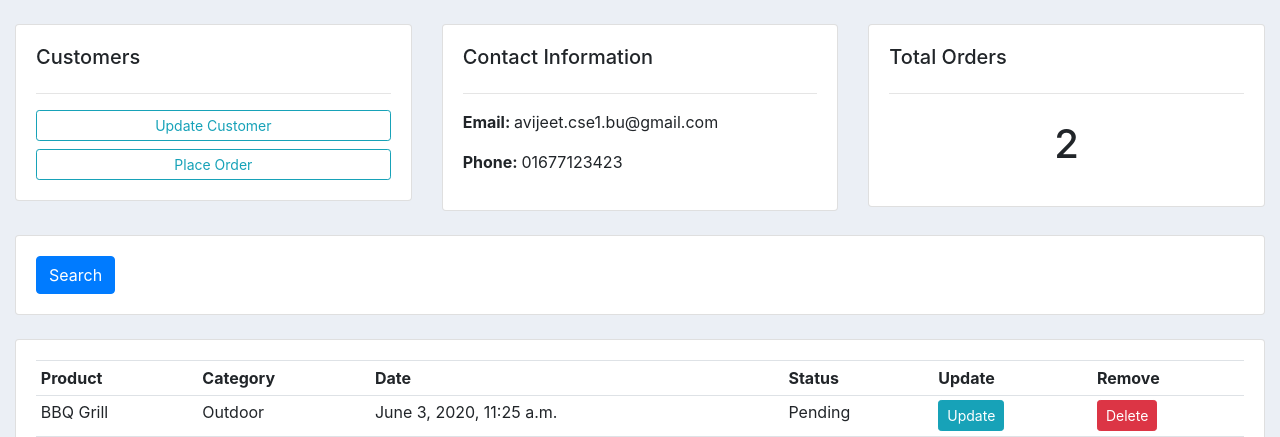
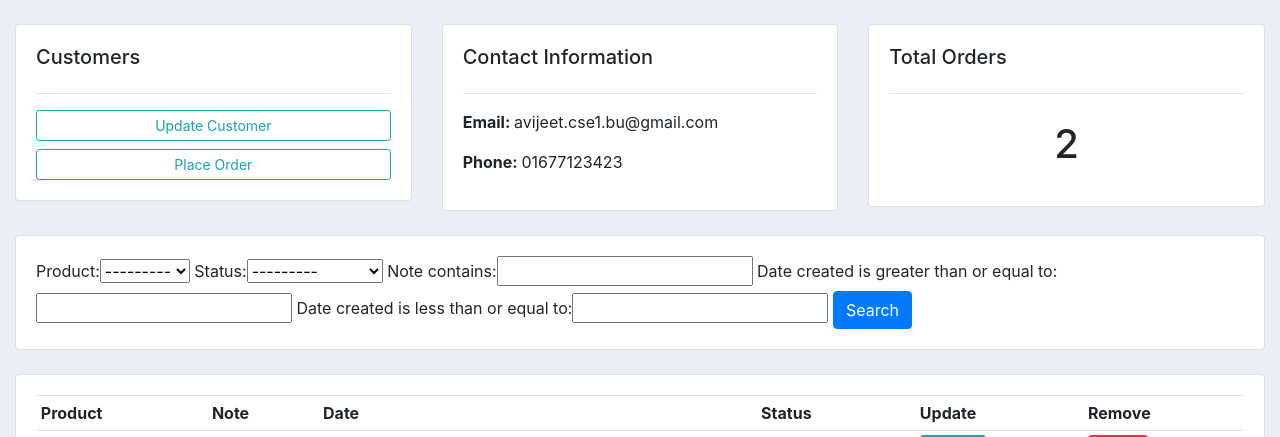
Before and after one commit to Avijeet2016/Customer-Management-Tool, a Django app: page /customer/1 in a window 1280 px wide. Shown: the part 56-493 px from the top of the page. Run offline with Django 3.2, Linux system fonts and the light colour scheme; data comes from the database, SQL or seed files in the repository; both versions use the stored data as it was after the commit; some libraries are stand-ins or nearby versions.

Commit message:
filter form table search completed

```diff
--- /dev/null
+++ b/accounts/filters.py
@@ -0,0 +1,14 @@
+import django_filters
+from django_filters import DateFilter, CharFilter
+from .models import *
+
+
+class OrderFilter(django_filters.FilterSet):
+    start_date = DateFilter(field_name='date_created', lookup_expr='gte')
+    end_date = DateFilter(field_name='date_created', lookup_expr='lte')
+    note = CharFilter(field_name='note', lookup_expr='icontains')
+
+    class Meta:
+        model = Order
+        fields = '__all__'
+        exclude = ['customer', 'date_created', ]
--- a/accounts/models.py
+++ b/accounts/models.py
@@ -44,6 +44,7 @@ class Order(models.Model):
     product = models.ForeignKey(Product, null=True, on_delete=models.SET_NULL)
     date_created = models.DateTimeField(auto_now_add=True, null=True)
     status = models.CharField(max_length=200, null=True, choices=STATUS)
+    note = models.CharField(max_length=1000, null=True)
 
     def __str__(self):
         return self.product.name
--- a/accounts/views.py
+++ b/accounts/views.py
@@ -2,6 +2,8 @@ from django.shortcuts import render, redirect
 from .models import Product, Customer, Order
 from .forms import OrderForm
 from django.forms import inlineformset_factory
+from .filters import OrderFilter
+
 
 def home(request):
     orders = Order.objects.all()
@@ -33,10 +35,13 @@ def customer(request, id):
     customer = Customer.objects.get(id=id)
     orders = customer.order_set.all()
     total_order = orders.count()
+    myFilter = OrderFilter(request.GET, queryset=orders)
+    orders = myFilter.qs
     context = {
         'customer': customer,
         'orders': orders,
         'total_order': total_order,
+        'myFilter': myFilter,
     }
     return render(request, 'accounts/customer.html', context)
 
--- /dev/null
+++ b/requirements.txt
@@ -0,0 +1,3 @@
+django==2.2
+django-filter
+pillow
--- a/templates/accounts/customer.html
+++ b/templates/accounts/customer.html
@@ -29,6 +29,7 @@
     <div class="col">
         <div class="card card-body">
             <form action="" method="get">
+                {{ myFilter.form }}
                 <button class="btn btn-primary" type="submit">Search</button>
             </form>
         </div>
@@ -41,7 +42,7 @@
             <table class="table table-sm">
                 <tr>
                     <th>Product</th>
-                    <th>Category</th>
+                    <th>Note</th>
                     <th>Date</th>
                     <th>Status</th>
                     <th>Update</th>
@@ -50,7 +51,7 @@
                 {% for order in orders %}
                     <tr>
                         <td>{{ order.product }}</td>
-                        <td>{{ order.product.category }}</td>
+                        <td>{{ order.note }}</td>
                         <td>{{ order.date_created }}</td>
                         <td>{{ order.status }}</td>
                         <td><a class="btn btn-sm btn-info" href="{% url 'update-order' order.id %}">Update</a></td>
--- a/templates/accounts/order_form.html
+++ b/templates/accounts/order_form.html
@@ -8,6 +8,7 @@
             <form action="" method="POST"> {% csrf_token %}
                 {{ formset.management_form }}
                 {% for form in formset %}
+                    {{ form.errors }}
                     {{ form }} <hr>
                 {% endfor %}
                 <input type="Submit" name="Submit">
```
Also changed, not shown: accounts/migrations/0005_order_note.py (added), db.sqlite3.
